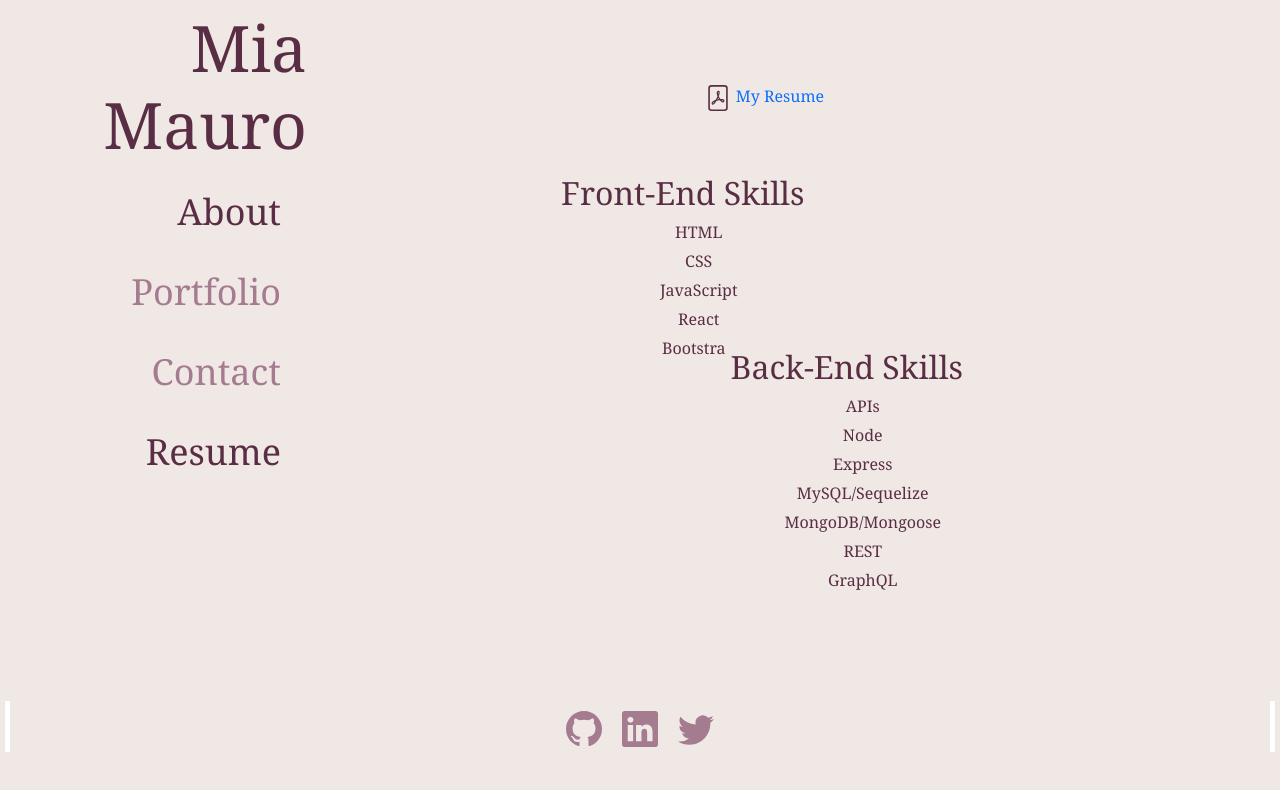
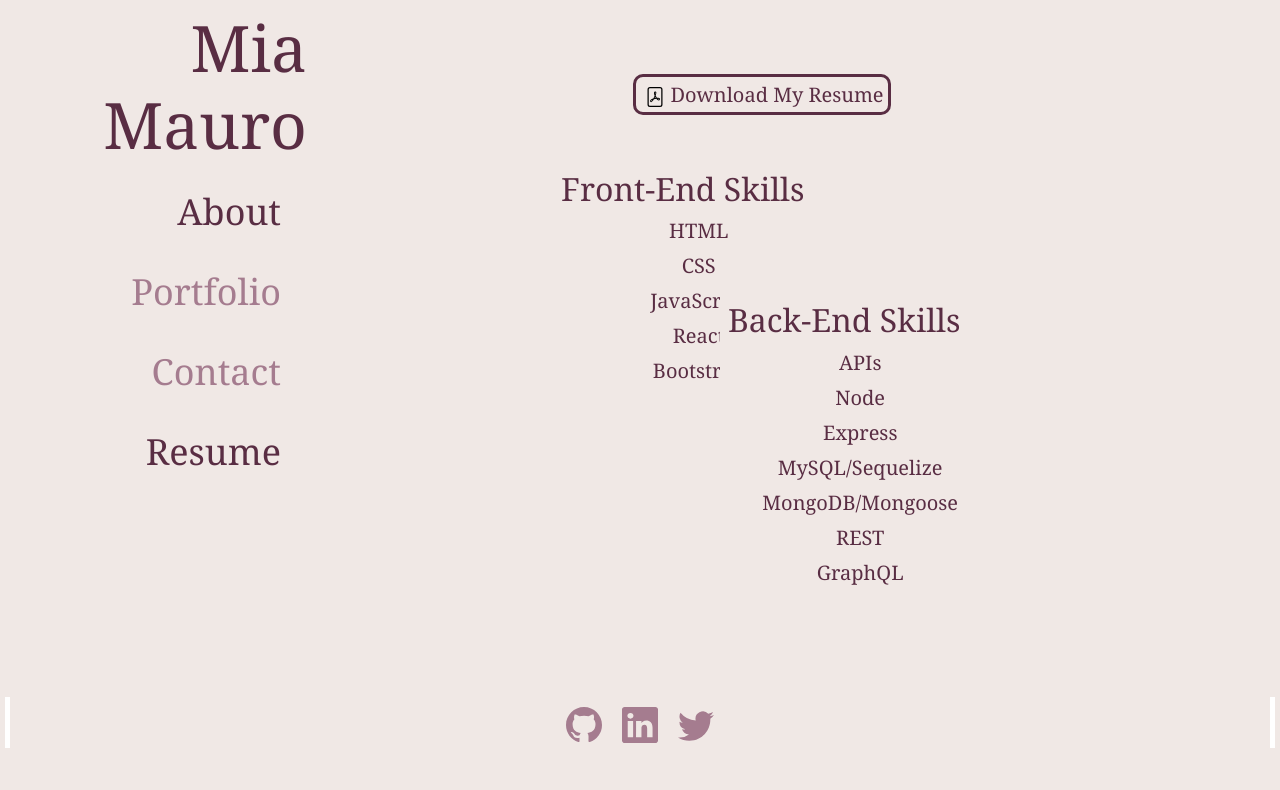
Before and after one commit to miamauro/react-portfolio, a React (Create React App) app: page /react-portfolio/resume in a window 1280 px wide. Shown: the top 790 px of the page. Built offline with nearby package versions, Linux system fonts and the light colour scheme.

Commit message:
updated css for resume component

```diff
--- a/src/components/Footer/Footer.js
+++ b/src/components/Footer/Footer.js
@@ -13,7 +13,6 @@ function Footer() {
           xmlns="http://www.w3.org/2000/svg"
           width="36"
           height="36"
-          // fill="currentColor"
           className="bi bi-github"
           viewBox="0 0 16 16"
         >
@@ -29,7 +28,6 @@ function Footer() {
           xmlns="http://www.w3.org/2000/svg"
           width="36"
           height="36"
-          // fill="currentColor"
           className="bi bi-linkedin"
           viewBox="0 0 16 16"
         >
@@ -45,7 +43,6 @@ function Footer() {
           xmlns="http://www.w3.org/2000/svg"
           width="36"
           height="36"
-          // fill="currentColor"
           className="bi bi-twitter"
           viewBox="0 0 16 16"
         >
--- a/src/components/pages/Resume.css
+++ b/src/components/pages/Resume.css
@@ -1,9 +1,20 @@
 li {
   list-style-type: none;
+  font-size: 20px;
 }
 
 #res {
 text-decoration: none;
+color: #592d43;
+font-size: 20px;
+border-style: solid;
+border-radius: 10px;
+padding: 4px;
+}
+
+#res:hover {
+  color: #a57c8f;
+  fill: #a57c8f;
 }
 
 #skills {
--- a/src/components/pages/Resume.js
+++ b/src/components/pages/Resume.js
@@ -8,16 +8,15 @@ function Resume() {
       <a href={pdf} target="_blank" id="res">
         <svg
           xmlns="http://www.w3.org/2000/svg"
-          width="26"
-          height="26"
-          fill="currentColor"
+          width="20"
+          height="20"
           className="bi bi-file-pdf"
           viewBox="0 0 16 16"
         >
           <path d="M4 0a2 2 0 0 0-2 2v12a2 2 0 0 0 2 2h8a2 2 0 0 0 2-2V2a2 2 0 0 0-2-2H4zm0 1h8a1 1 0 0 1 1 1v12a1 1 0 0 1-1 1H4a1 1 0 0 1-1-1V2a1 1 0 0 1 1-1z" />
           <path d="M4.603 12.087a.81.81 0 0 1-.438-.42c-.195-.388-.13-.776.08-1.102.198-.307.526-.568.897-.787a7.68 7.68 0 0 1 1.482-.645 19.701 19.701 0 0 0 1.062-2.227 7.269 7.269 0 0 1-.43-1.295c-.086-.4-.119-.796-.046-1.136.075-.354.274-.672.65-.823.192-.077.4-.12.602-.077a.7.7 0 0 1 .477.365c.088.164.12.356.127.538.007.187-.012.395-.047.614-.084.51-.27 1.134-.52 1.794a10.954 10.954 0 0 0 .98 1.686 5.753 5.753 0 0 1 1.334.05c.364.065.734.195.96.465.12.144.193.32.2.518.007.192-.047.382-.138.563a1.04 1.04 0 0 1-.354.416.856.856 0 0 1-.51.138c-.331-.014-.654-.196-.933-.417a5.716 5.716 0 0 1-.911-.95 11.642 11.642 0 0 0-1.997.406 11.311 11.311 0 0 1-1.021 1.51c-.29.35-.608.655-.926.787a.793.793 0 0 1-.58.029zm1.379-1.901c-.166.076-.32.156-.459.238-.328.194-.541.383-.647.547-.094.145-.096.25-.04.361.01.022.02.036.026.044a.27.27 0 0 0 .035-.012c.137-.056.355-.235.635-.572a8.18 8.18 0 0 0 .45-.606zm1.64-1.33a12.647 12.647 0 0 1 1.01-.193 11.666 11.666 0 0 1-.51-.858 20.741 20.741 0 0 1-.5 1.05zm2.446.45c.15.162.296.3.435.41.24.19.407.253.498.256a.107.107 0 0 0 .07-.015.307.307 0 0 0 .094-.125.436.436 0 0 0 .059-.2.095.095 0 0 0-.026-.063c-.052-.062-.2-.152-.518-.209a3.881 3.881 0 0 0-.612-.053zM8.078 5.8a6.7 6.7 0 0 0 .2-.828c.031-.188.043-.343.038-.465a.613.613 0 0 0-.032-.198.517.517 0 0 0-.145.04c-.087.035-.158.106-.196.283-.04.192-.03.469.046.822.024.111.054.227.09.346z" />
         </svg>
-        My Resume
+        Download My Resume
       </a>
       <div id="skills">
         <div id="front">
```
